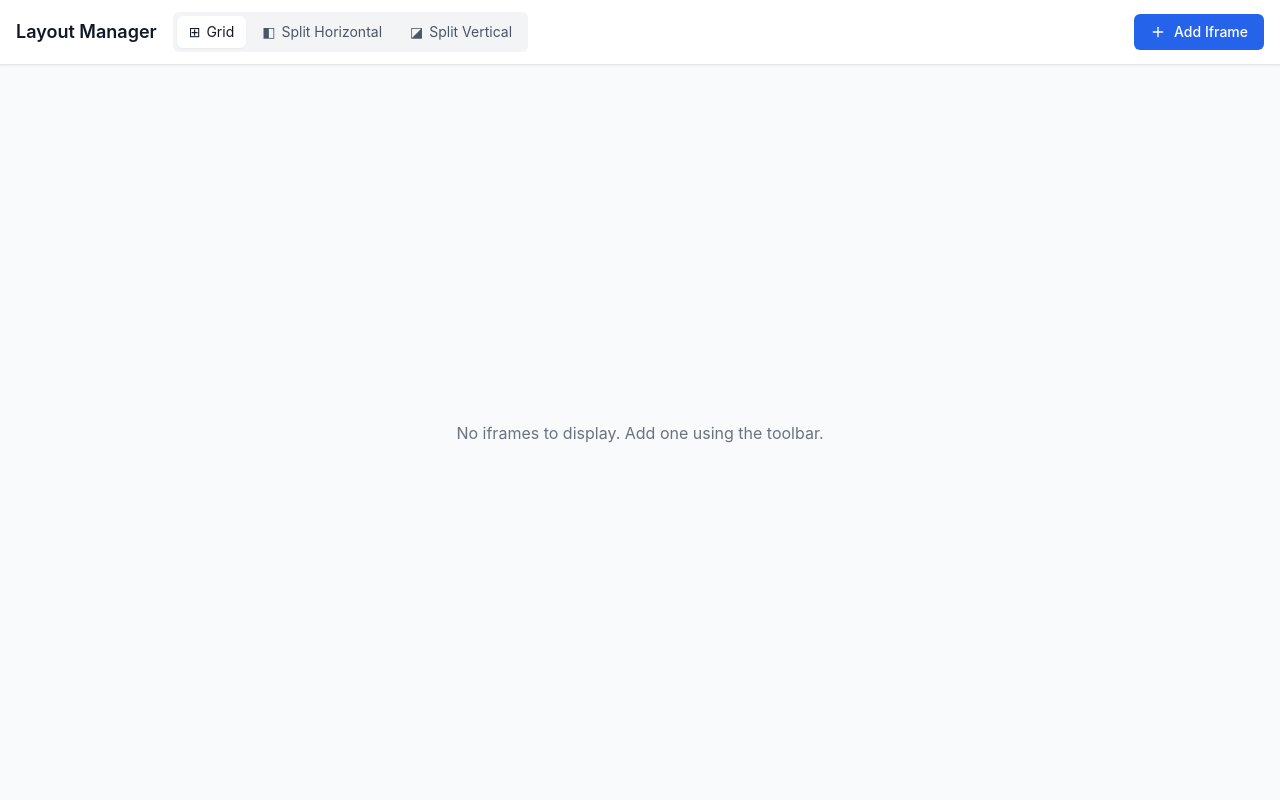
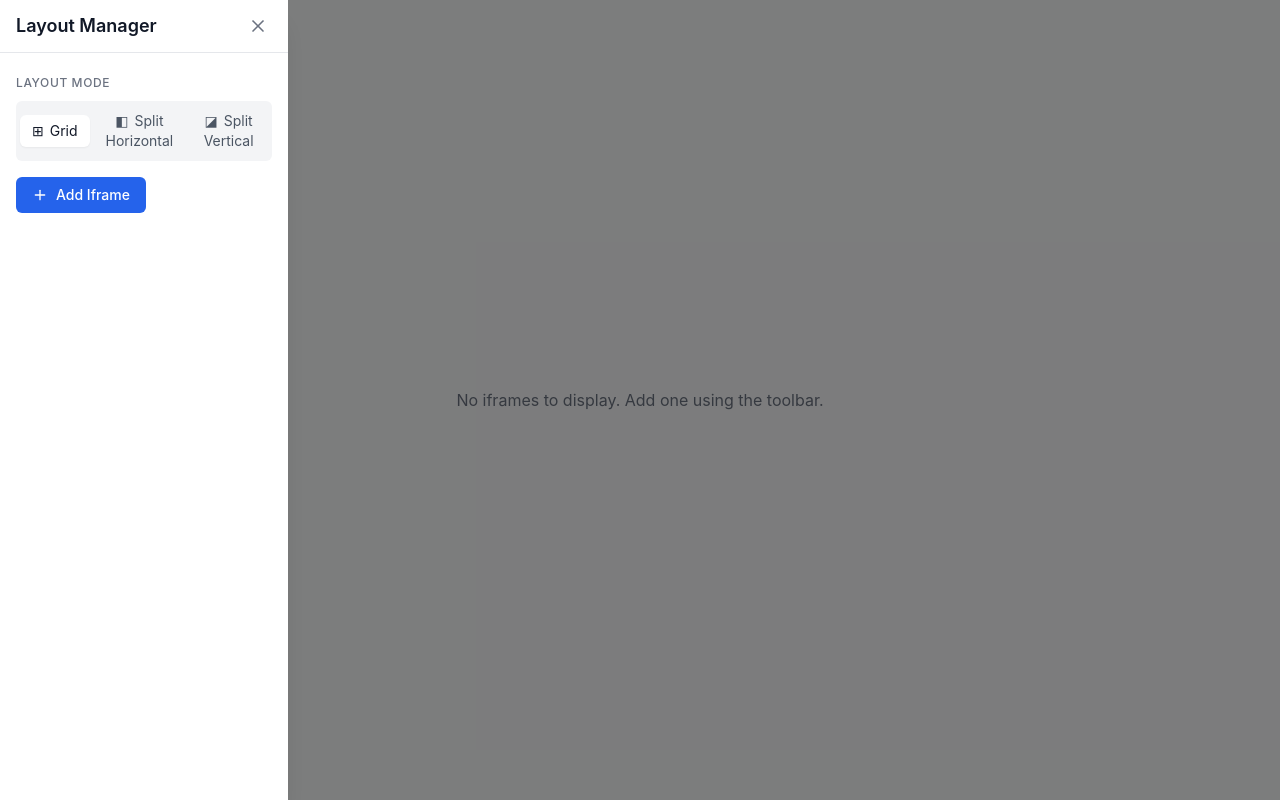
Before and after one commit to AmsterdamGH/layout-manager, a React (Vite) app: page / in a window 1280 px wide. Built offline with nearby package versions, Linux system fonts and the light colour scheme.

Commit message:
feat: add side panel

```diff
--- a/src/app.tsx
+++ b/src/app.tsx
@@ -1,6 +1,8 @@
 import { useState, useEffect } from 'react';
 import { observer } from 'mobx-react-lite';
-import { Toolbar } from './components/toolbar/toolbar';
+
+import { HoverZone } from './components/hover-zone';
+import { SidePanel } from './components/side-panel/side-panel';
 import { GridLayout } from './components/layout/grid-layout';
 import { SplitLayout } from './components/layout/split-layout';
 import { AddIframeModal } from './components/modals/add-iframe-modal';
@@ -15,6 +17,10 @@ export const App = observer(() => {
   useEffect(() => {
     iframeLayoutStore.loadFromStorage();
   }, []);
+
+  useEffect(() => {
+    document.title = iframeLayoutStore.orderedIframes.map((i) => i.title).join(' | ') || 'Layout Manager';
+  }, [iframeLayoutStore.orderedIframes]);
 
   const handleAddIframe = (url: string, title: string) => {
     iframeLayoutStore.addIframe({
@@ -41,7 +47,10 @@ export const App = observer(() => {
 
   return (
     <div className="flex flex-col h-screen bg-gray-50">
-      <Toolbar
+      <HoverZone />
+      <SidePanel
+        isOpen={iframeLayoutStore.sidePanelOpen}
+        onClose={() => iframeLayoutStore.closeSidePanel()}
         currentMode={iframeLayoutStore.currentMode}
         onModeChange={(mode) => iframeLayoutStore.switchLayout(mode)}
         onAddIframe={() => setIsAddModalOpen(true)}
--- /dev/null
+++ b/src/components/hover-zone.tsx
@@ -0,0 +1,21 @@
+import { observer } from 'mobx-react-lite';
+import { iframeLayoutStore } from '@/stores';
+
+export const HoverZone = observer(() => {
+  const handleMouseEnter = () => {
+    iframeLayoutStore.setHoveringLeftEdge(true);
+  };
+
+  const handleMouseLeave = () => {
+    iframeLayoutStore.setHoveringLeftEdge(false);
+  };
+
+  return (
+    <div
+      onMouseEnter={handleMouseEnter}
+      onMouseLeave={handleMouseLeave}
+      className="fixed top-0 left-0 w-16 h-screen z-30"
+      aria-hidden="true"
+    />
+  );
+});
--- /dev/null
+++ b/src/components/side-panel/side-panel.tsx
@@ -0,0 +1,81 @@
+import { observer } from 'mobx-react-lite';
+import { X } from 'lucide-react';
+import { LayoutSwitcher } from '../layout/layout-switcher';
+import { AddIframeButton } from '../toolbar/add-iframe-button';
+import { iframeLayoutStore } from '@/stores';
+import type { LayoutMode } from '@/types/layout';
+
+interface SidePanelProps {
+  isOpen: boolean;
+  onClose: () => void;
+  currentMode: LayoutMode;
+  onModeChange: (mode: LayoutMode) => void;
+  onAddIframe: () => void;
+}
+
+export const SidePanel = observer(({
+  isOpen,
+  onClose,
+  currentMode,
+  onModeChange,
+  onAddIframe,
+}: SidePanelProps) => {
+  const handlePanelMouseEnter = () => {
+    iframeLayoutStore.setHoveringLeftEdge(true);
+  };
+
+  const handlePanelMouseLeave = () => {
+    iframeLayoutStore.setHoveringLeftEdge(false);
+  };
+
+  return (
+    <>
+      {/* Backdrop */}
+      <div
+        className={`fixed inset-0 bg-black/50 z-40 transition-opacity ${isOpen ? 'opacity-100' : 'opacity-0 pointer-events-none'}`}
+        onClick={onClose}
+        aria-hidden="true"
+      />
+
+      {/* Side Panel */}
+      <aside
+        onMouseEnter={handlePanelMouseEnter}
+        onMouseLeave={handlePanelMouseLeave}
+        className={`fixed top-0 left-0 bottom-0 w-72 bg-white shadow-xl z-50 transition-transform duration-300 ease-in-out ${isOpen ? 'transform-translate-x-0' : 'transform-translate-x--full'}`}
+        role="dialog"
+        aria-label="Navigation"
+      >
+        {/* Header */}
+        <div className="flex items-center justify-between px-4 py-3 border-b border-gray-200">
+          <h1 className="text-lg font-semibold text-gray-900">Layout Manager</h1>
+          <button
+            onClick={onClose}
+            className="p-1 text-gray-500 hover:text-gray-700 hover:bg-gray-100 rounded-md transition-colors"
+            aria-label="Close menu"
+          >
+            <X className="w-5 h-5" />
+          </button>
+        </div>
+
+        {/* Content */}
+        <div className="p-4 space-y-4">
+          {/* Layout Mode */}
+          <div className="space-y-2">
+            <label className="text-xs font-medium text-gray-500 uppercase tracking-wider">
+              Layout Mode
+            </label>
+            <LayoutSwitcher
+              currentMode={currentMode}
+              onChange={onModeChange}
+            />
+          </div>
+
+          {/* Add Iframe */}
+          <div className="space-y-2">
+            <AddIframeButton onClick={onAddIframe} />
+          </div>
+        </div>
+      </aside>
+    </>
+  );
+});
--- a/src/components/toolbar/toolbar.tsx
+++ b/src/components/toolbar/toolbar.tsx
@@ -1,21 +1,3 @@
-import { AddIframeButton } from './add-iframe-button';
-import { LayoutSwitcher } from '../layout/layout-switcher';
-import type { LayoutMode } from '@/types/layout';
-
-interface ToolbarProps {
-  currentMode: LayoutMode;
-  onModeChange: (mode: LayoutMode) => void;
-  onAddIframe: () => void;
+export function Toolbar() {
+  return null;
 }
-
-export function Toolbar({ currentMode, onModeChange, onAddIframe }: ToolbarProps) {
-  return (
-    <header className="flex items-center justify-between px-4 py-3 bg-white border-b border-gray-200 shadow-sm">
-      <div className="flex items-center gap-4">
-        <h1 className="text-lg font-semibold text-gray-900">Layout Manager</h1>
-        <LayoutSwitcher currentMode={currentMode} onChange={onModeChange} />
-      </div>
-      <AddIframeButton onClick={onAddIframe} />
-    </header>
-  );
-};
--- a/src/stores/iframe-layout-store.ts
+++ b/src/stores/iframe-layout-store.ts
@@ -13,6 +13,9 @@ class IframeLayoutStore {
   isLoading: boolean = false;
   error: string | null = null;
   editingIframeId: string | null = null;
+  isSidePanelOpen: boolean = false;
+  isHoveringLeftEdge: boolean = false;
+  hoverTimeout: ReturnType<typeof setTimeout> | null = null;
   draggedIframeId: string | null = null;
   dragOverIframeId: string | null = null;
 
@@ -44,6 +47,37 @@ class IframeLayoutStore {
   switchLayout = (mode: Layout['mode']): void => {
     this.layout.mode = mode;
     this.saveToStorage();
+  };
+
+  toggleSidePanel = (): void => {
+    this.isSidePanelOpen = !this.isSidePanelOpen;
+  };
+
+  openSidePanel = (): void => {
+    if (this.hoverTimeout) {
+      clearTimeout(this.hoverTimeout);
+      this.hoverTimeout = null;
+    }
+    this.isSidePanelOpen = true;
+  };
+
+  closeSidePanel = (): void => {
+    if (this.hoverTimeout) {
+      clearTimeout(this.hoverTimeout);
+    }
+    this.hoverTimeout = setTimeout(() => {
+      this.isSidePanelOpen = false;
+      this.hoverTimeout = null;
+    }, 300);
+  };
+
+  setHoveringLeftEdge = (isHovering: boolean): void => {
+    this.isHoveringLeftEdge = isHovering;
+    if (isHovering) {
+      this.openSidePanel();
+    } else {
+      this.closeSidePanel();
+    }
   };
 
   editIframe = (id: string): void => {
@@ -144,6 +178,10 @@ class IframeLayoutStore {
   get currentMode(): Layout['mode'] {
     return this.layout.mode;
   }
+
+  get sidePanelOpen(): boolean {
+    return this.isSidePanelOpen;
+  }
 }
 
 export const iframeLayoutStore = new IframeLayoutStore();
--- a/src/styles/global.css
+++ b/src/styles/global.css
@@ -32,3 +32,12 @@ iframe {
 .animate-spin {
   animation: spin 1s linear infinite;
 }
+
+/* Side panel animation */
+.transform-translate-x--full {
+  transform: translateX(-100%);
+}
+
+.transform-translate-x-0 {
+  transform: translateX(0);
+}
```
Also changed, not shown: 1 other file (tests, documents, lock files or other folders).
